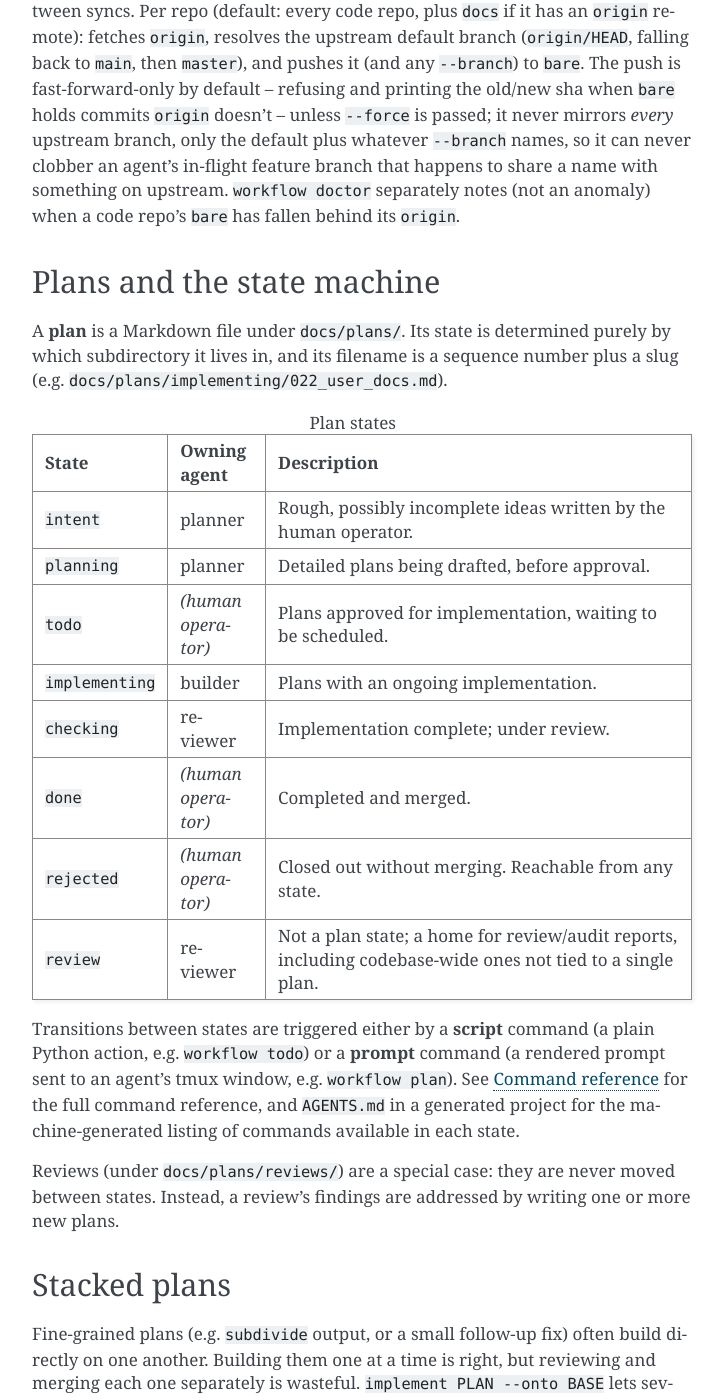
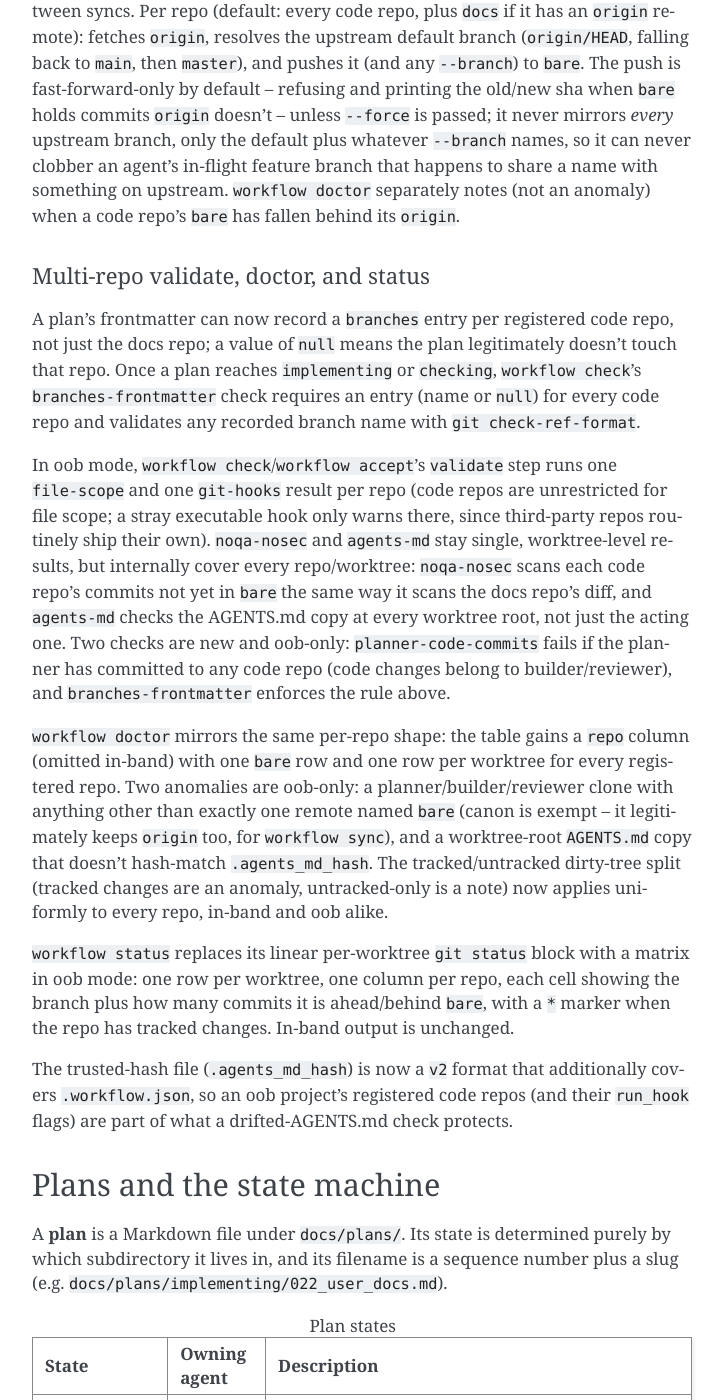
Before and after one commit to Waino/workflow, a Sphinx documentation site: the page built from docs/source/workflow.rst, in a window 1280 px wide and 1400 px high, scrolled down 2931 px. Shown: the whole window, without its empty margins (388-1112 px from the left). Built offline with Sphinx 7.4.7, drawn with Linux system fonts in a browser that asks for light colours; some of the changed text lies outside the part shown.

Commit message:
docs: document oob validate/doctor/status per-repo semantics
Covers the branches frontmatter requirement, validate's new
planner-code-commits/branches-frontmatter checks and per-repo file-scope/
git-hooks results, doctor's per-repo table and single-remote/AGENTS.md-hash
anomalies, the status git-status matrix, and the v2 trusted-hash format.

```diff
--- a/docs/source/workflow.rst
+++ b/docs/source/workflow.rst
@@ -139,6 +139,46 @@ feature branch that happens to share a name with something on upstream. ``workfl
 doctor`` separately notes (not an anomaly) when a code repo's ``bare`` has fallen
 behind its ``origin``.
 
+.. _Multi-repo validate, doctor, and status:
+
+Multi-repo validate, doctor, and status
+''''''''''''''''''''''''''''''''''''''
+
+A plan's frontmatter can now record a ``branches`` entry per registered code repo, not
+just the docs repo; a value of ``null`` means the plan legitimately doesn't touch that
+repo. Once a plan reaches ``implementing`` or ``checking``, ``workflow check``'s
+``branches-frontmatter`` check requires an entry (name or ``null``) for every code repo
+and validates any recorded branch name with ``git check-ref-format``.
+
+In oob mode, ``workflow check``/``workflow accept``'s ``validate`` step runs one
+``file-scope`` and one ``git-hooks`` result per repo (code repos are unrestricted for
+file scope; a stray executable hook only warns there, since third-party repos routinely
+ship their own). ``noqa-nosec`` and ``agents-md`` stay single, worktree-level results,
+but internally cover every repo/worktree: ``noqa-nosec`` scans each code repo's commits
+not yet in ``bare`` the same way it scans the docs repo's diff, and ``agents-md`` checks
+the AGENTS.md copy at every worktree root, not just the acting one. Two checks are new
+and oob-only: ``planner-code-commits`` fails if the planner has committed to any code
+repo (code changes belong to builder/reviewer), and ``branches-frontmatter`` enforces the
+rule above.
+
+``workflow doctor`` mirrors the same per-repo shape: the table gains a ``repo`` column
+(omitted in-band) with one ``bare`` row and one row per worktree for every registered
+repo. Two anomalies are oob-only: a planner/builder/reviewer clone with anything other
+than exactly one remote named ``bare`` (canon is exempt -- it legitimately keeps
+``origin`` too, for ``workflow sync``), and a worktree-root ``AGENTS.md`` copy that
+doesn't hash-match ``.agents_md_hash``. The tracked/untracked dirty-tree split (tracked
+changes are an anomaly, untracked-only is a note) now applies uniformly to every repo,
+in-band and oob alike.
+
+``workflow status`` replaces its linear per-worktree ``git status`` block with a matrix
+in oob mode: one row per worktree, one column per repo, each cell showing the branch
+plus how many commits it is ahead/behind ``bare``, with a ``*`` marker when the repo has
+tracked changes. In-band output is unchanged.
+
+The trusted-hash file (``.agents_md_hash``) is now a ``v2`` format that additionally
+covers ``.workflow.json``, so an oob project's registered code repos (and their
+``run_hook`` flags) are part of what a drifted-AGENTS.md check protects.
+
 Plans and the state machine
 ----------------------------
 
```
Also changed, not shown: docs/source/cli.rst (+12 -3 lines).
